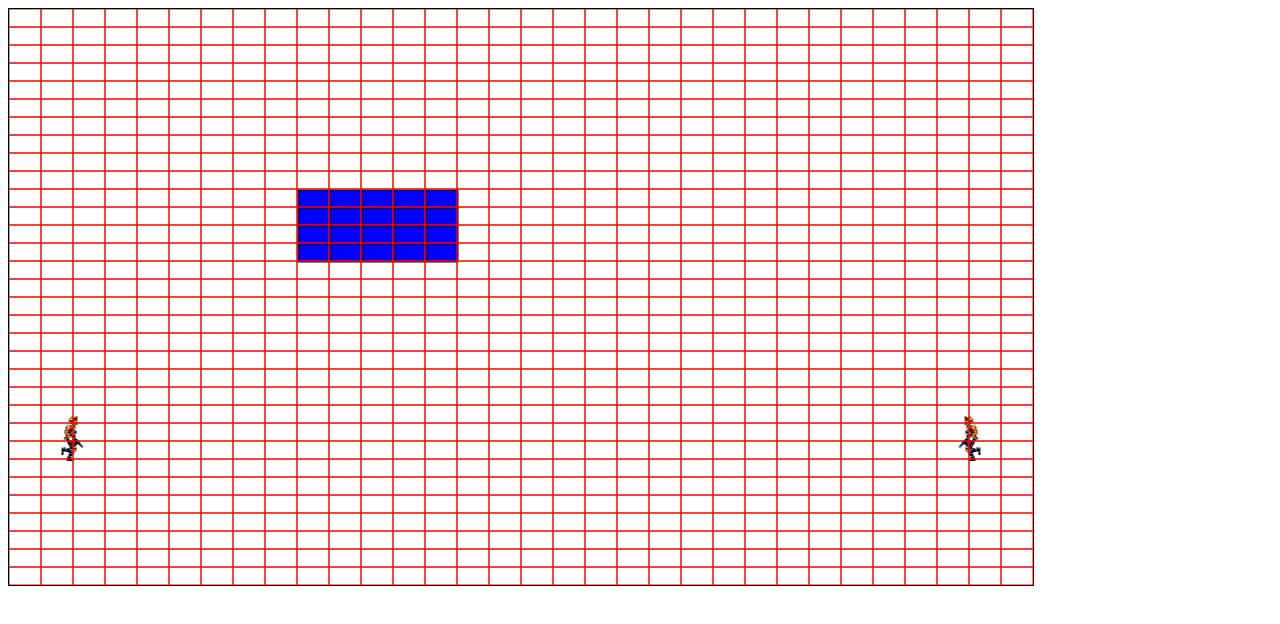
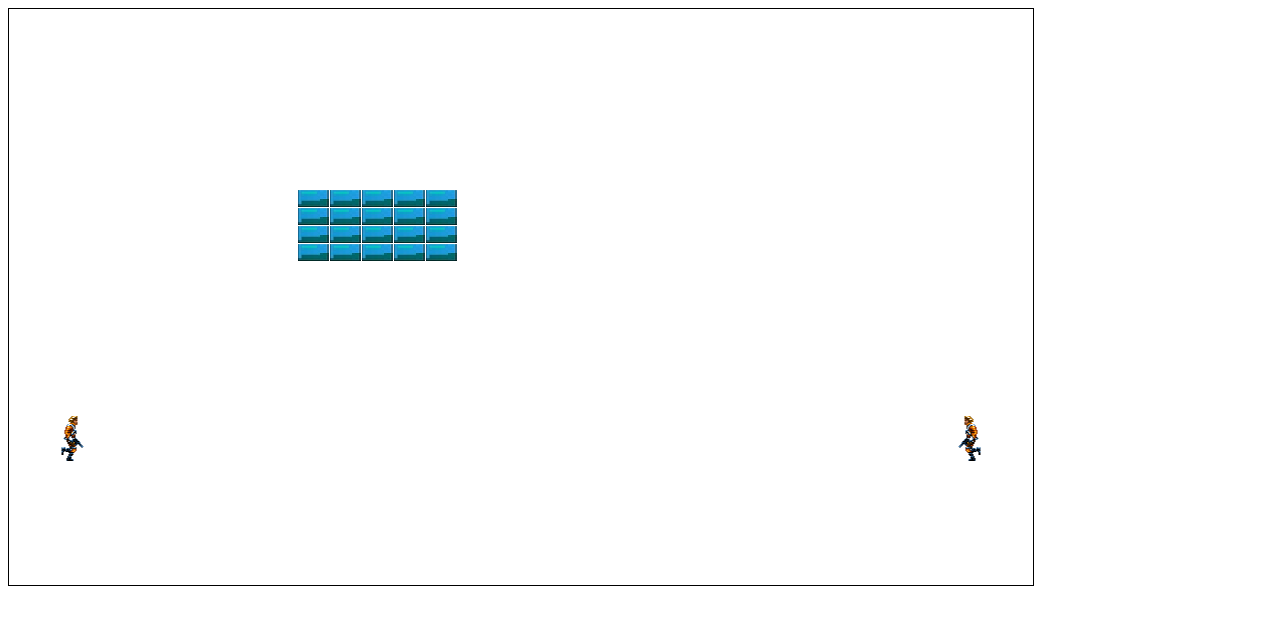
Before and after one commit to gunnthor/PCC-Games, a plain HTML site: page TowerFall.html in a window 1280 px wide. Drawn offline with Linux system fonts and the light colour scheme.

Commit message:
Breytti Brick.js í Grid.js og teikna mynd í Block

```diff
--- a/Block.js
+++ b/Block.js
@@ -3,6 +3,8 @@ function Block(descr) {
 
     // Common inherited setup logic from Entity
     this.setup(descr);
+    this.sprite = g_sprites.brick_blue;
+
 
     //this.rememberResets();
 };
@@ -27,11 +29,13 @@ Block.prototype.update = function(du) {
 Block.prototype.render = function(ctx) {
 
 
-	ctx.save();
+	this.sprite.drawAt(ctx, this.cx-this.width/2, this.cy-this.height/2);
+
+	/*ctx.save();
 	ctx.fillStyle = "blue";
 	ctx.fillRect(this.cx-this.width/2, this.cy-this.height/2, this.width, this.height);
 	ctx.strokeRect(this.cx-this.width/2, this.cy-this.height/2, this.width, this.height);
-	ctx.restore();
+	ctx.restore();*/
 
 
 };
--- a/Bricks.js
+++ b/Grid.js
@@ -1,24 +1,25 @@
 // constructor for the brick field
 
-function Bricks(descr){
+function Grid(descr){
 	for (var property in descr) {
         this[property] = descr[property];
     }
-	this.brickwidth = (this.width / this.rows) - this.padding;
-	this.brickheight = (this.height / this.collumns) - this.padding;
-	this.BuildBricks();
+	this.gridwidth = (this.width / this.rows) - this.padding;
+	this.gridheight = (this.height / this.collumns) - this.padding;
+	this.grid = [];
+	this.BuildGrid();
 	//this.Particles = new BrickParticles();
 	//this.Drops = new Drops();//#FF033E
 	//this.color = ["#FF033E","#FF686B", "#FFA69E", "#A5FFD6" ,"#84DCC6" ,"#FFFFFF" ,"#DBE4EE" ,"#DBE4EE"];
 }
 
 // builds the brick field using 2d arrays
-Bricks.prototype.BuildBricks = function(){
-	this.brick = [];
+Grid.prototype.BuildGrid = function(){
+	//this.grid = [];
 	for(c = 0; c < this.collumns; c++){
-		this.brick[c] = []
+		this.grid[c] = []
 		for(r = 0; r< this.rows; r++){
-			this.brick[c][r] =
+			this.grid[c][r] =
 			{	x : (this.startingX +((this.width / this.rows) * r)) ,
 				y : (this.startingY +((this.height / this.collumns) * c)),
 				life : this.collumns - c
@@ -26,6 +27,10 @@ Bricks.prototype.BuildBricks = function(){
 		}
 	}
 };
+
+Grid.prototype.getGrid = function(){
+	return this.grid;
+}
 /*
 // removes a brick from the brick field
 Bricks.prototype.remove = function(c,r){
@@ -50,15 +55,15 @@ Bricks.prototype.update = function(du){
 	this.Drops.update(du);
 }
 */
-// renders the brickfield and the drops and particles
-Bricks.prototype.render = function(ctx){
-	for(c = 0; c < this.brick.length; c++){
-		for(r = 0; r < this.brick[c].length; r++){
+// renders the grid and the drops and particles
+Grid.prototype.render = function(ctx){
+	for(c = 0; c < this.grid.length; c++){
+		for(r = 0; r < this.grid[c].length; r++){
 			ctx.save();
 			ctx.beginPath();
 			ctx.strokeStyle = "red";
 			//ctx.fillStyle = this.color[this.brick[c][r].life -1];
-			ctx.strokeRect(this.brick[c][r].x,this.brick[c][r].y,this.brickwidth,this.brickheight);
+			ctx.strokeRect(this.grid[c][r].x,this.grid[c][r].y,this.gridwidth,this.gridheight);
 			ctx.closePath();
 			ctx.restore();
 
--- a/TowerFall.html
+++ b/TowerFall.html
@@ -29,7 +29,7 @@
     <script src="Kall.js"></script>
     <script src="Block.js"></script>
     <script src="Bullet.js"></script>
-    <script src="Bricks.js"></script>
+    <script src="Grid.js"></script>
 
 
     <script src="imagesPreload.js"></script>
--- a/TowerFall.js
+++ b/TowerFall.js
@@ -35,16 +35,7 @@ need to tweak it if you do something "non-obvious" in yours.
 
 var g_canvas = document.getElementById("myCanvas");
 var g_ctx = g_canvas.getContext("2d");
-var g_bricks = new Bricks({
-    width : g_canvas.width,
-    height : g_canvas.height,
-    padding : 0,
-    rows: 32,
-    collumns : 32,
-    startingX : 0,
-    startingY : 0
 
-});
 /*
 0        1         2         3         4         5         6         7         8
 12345678901234567890123456789012345678901234567890123456789012345678901234567890
@@ -175,7 +166,7 @@ function renderSimulation(ctx) {
 
     levelManager.render(ctx);
     entityManager.render(ctx);
-    g_bricks.render(ctx);
+    //g_bricks.render(ctx);
 
     if (g_renderSpatialDebug) spatialManager.render(ctx);
 }
@@ -223,14 +214,15 @@ function preloadDone() {
         runningFrames : 8
     });
 
-    g_sprites.ship  = new Sprite(g_images.ship);
-    g_sprites.ship2 = new Sprite(g_images.ship2);
-    g_sprites.rock  = new Sprite(g_images.rock);
+    g_sprites.brick_blue = new Sprite({
+        image : g_images.brick_blue
+    });
 
     g_sprites.bullet = new Sprite(g_images.ship);
     g_sprites.bullet.scale = 0.25;
 
     entityManager.init();
+    spatialManager.init();
     //createInitialShips();
 
     main.init();
--- a/entityManager.js
+++ b/entityManager.js
@@ -475,7 +475,7 @@ generateLevel : function(level) {
     //mjög plássfrekur kóði - hugsanlega hlaða upplýsingum or database/JSON/xml
 
 
-
+    //console.log(Grid.getGrid()[0].cx);
 
     var i = 0;
     while(i < this._levels[level].length)
--- a/spatialManager.js
+++ b/spatialManager.js
@@ -24,6 +24,8 @@ _nextSpatialID : 1, // make all valid IDs non-falsey (i.e. don't start at 0)
 
 _entities : [],
 
+_grid : undefined,
+
 // "PRIVATE" METHODS
 //
 // <none yet>
@@ -49,6 +51,20 @@ getNewSpatialID : function() {
     return spatialID;
 
 
+},
+
+init : function() {
+
+    this._grid =  new Grid({
+        width : g_canvas.width,
+        height : g_canvas.height,
+        padding : 0,
+        rows: 32,
+        collumns : 32,
+        startingX : 0,
+        startingY : 0
+
+    });
 },
 
 
```
